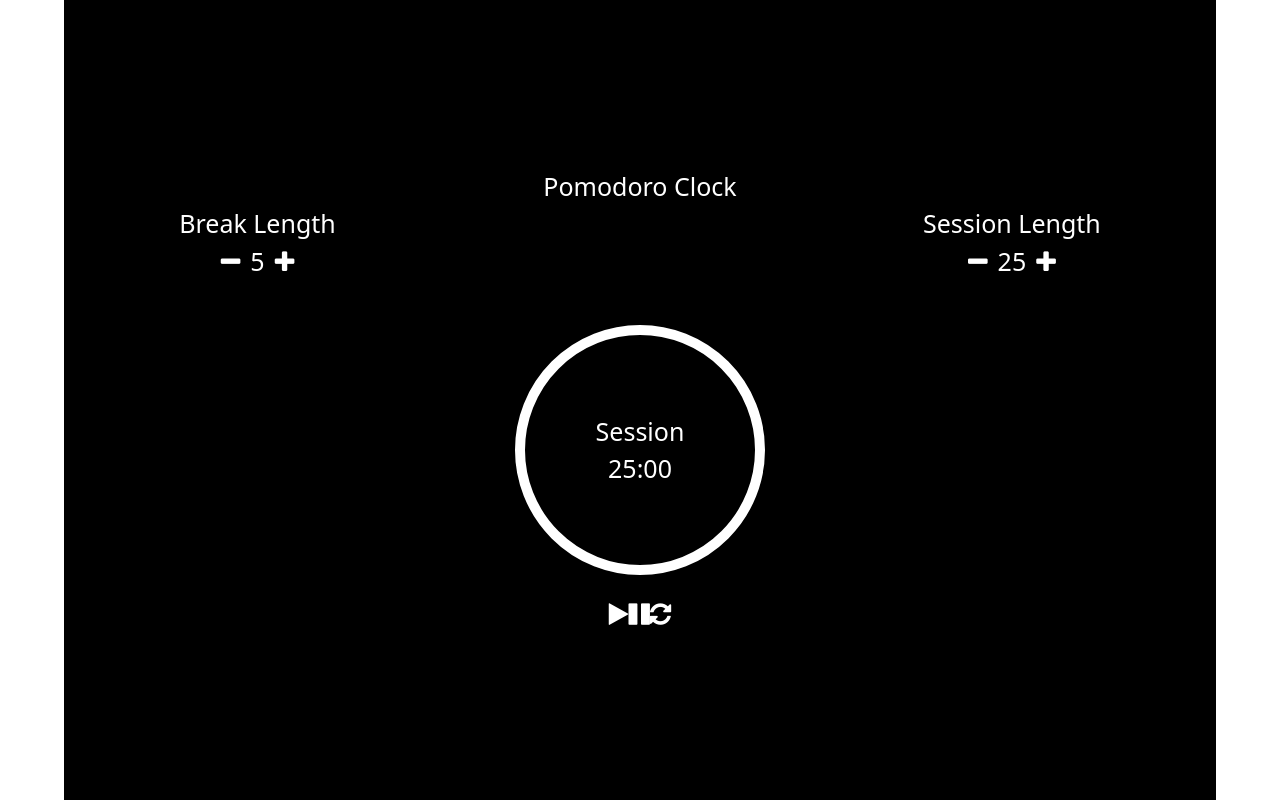
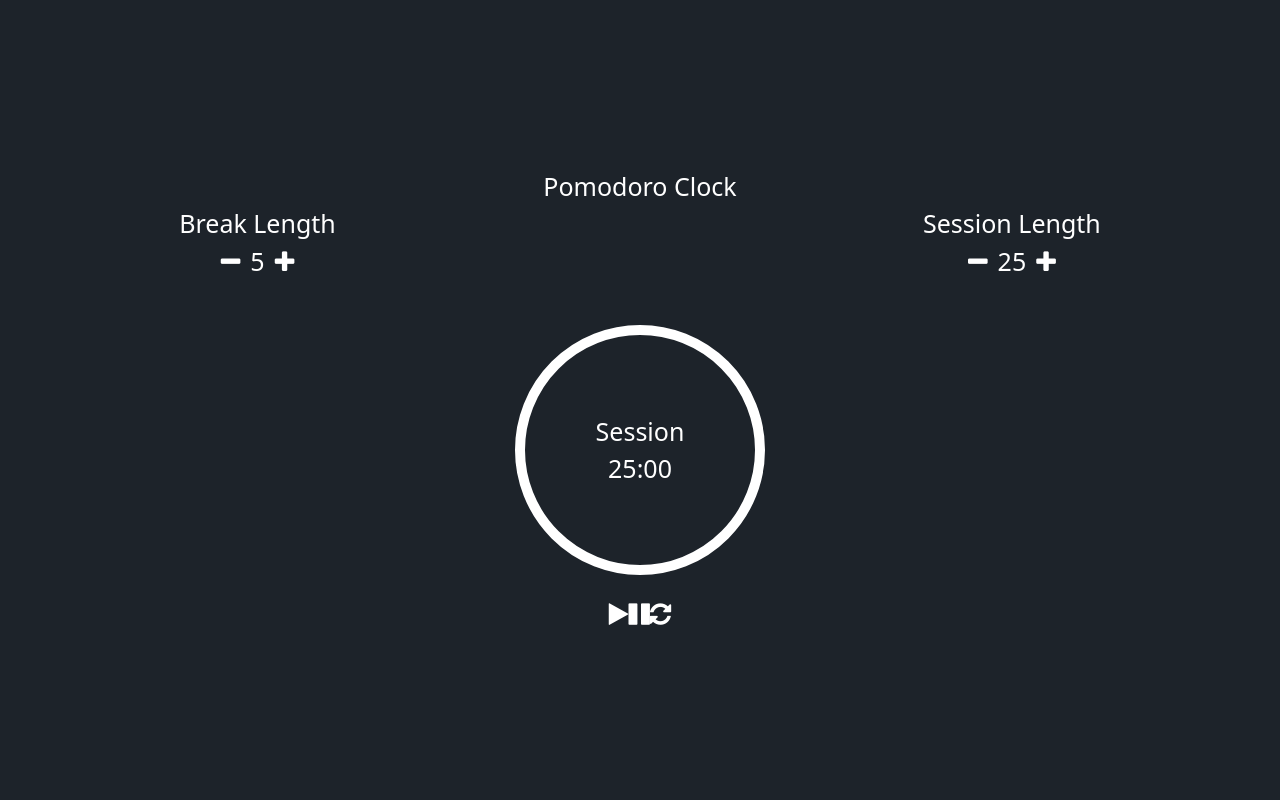
Before and after one commit to tienphat2101/SG-lastest, a React (Vite) app in the folder frontend/: page /pomodoro in a window 1280 px wide. Built offline with nearby package versions, Linux system fonts and the light colour scheme; no server answers.

Commit message:
fix color

```diff
--- a/frontend/src/pages/Pomodoro/Pomodoro.module.css
+++ b/frontend/src/pages/Pomodoro/Pomodoro.module.css
@@ -23,7 +23,6 @@ html, body {
   width: 100vw;
   justify-content: center;
   align-items: center;
-  background: black;
   color: white;
   font-size: 25px;
   text-align: center;
--- a/frontend/tailwind.config.js
+++ b/frontend/tailwind.config.js
@@ -13,11 +13,11 @@ export default {
     themes: [
       {
         mytheme: {
-          ...daisyUIThemes["light"],
-          primary: "#ffffff",
-          secondary: "#ffffff",
-          "primary-content": "#000000", // Text color on primary background
-          "secondary-content": "#000000", // Text color on secondary background
+          ...daisyUIThemes["dark"], // Sử dụng theme dark của DaisyUI làm cơ sở
+          primary: "#2D3748", // Màu chủ đạo (primary) tối
+          secondary: "#4A5568", // Màu phụ (secondary) tối
+          "primary-content": "#FFFFFF", // Màu chữ trên nền chủ đạo tối
+          "secondary-content": "#A0AEC0", // Màu chữ trên nền phụ tối
         },
       },
     ],
```
Also changed, not shown: frontend/src/components/svgs/main_logo.jpg.
